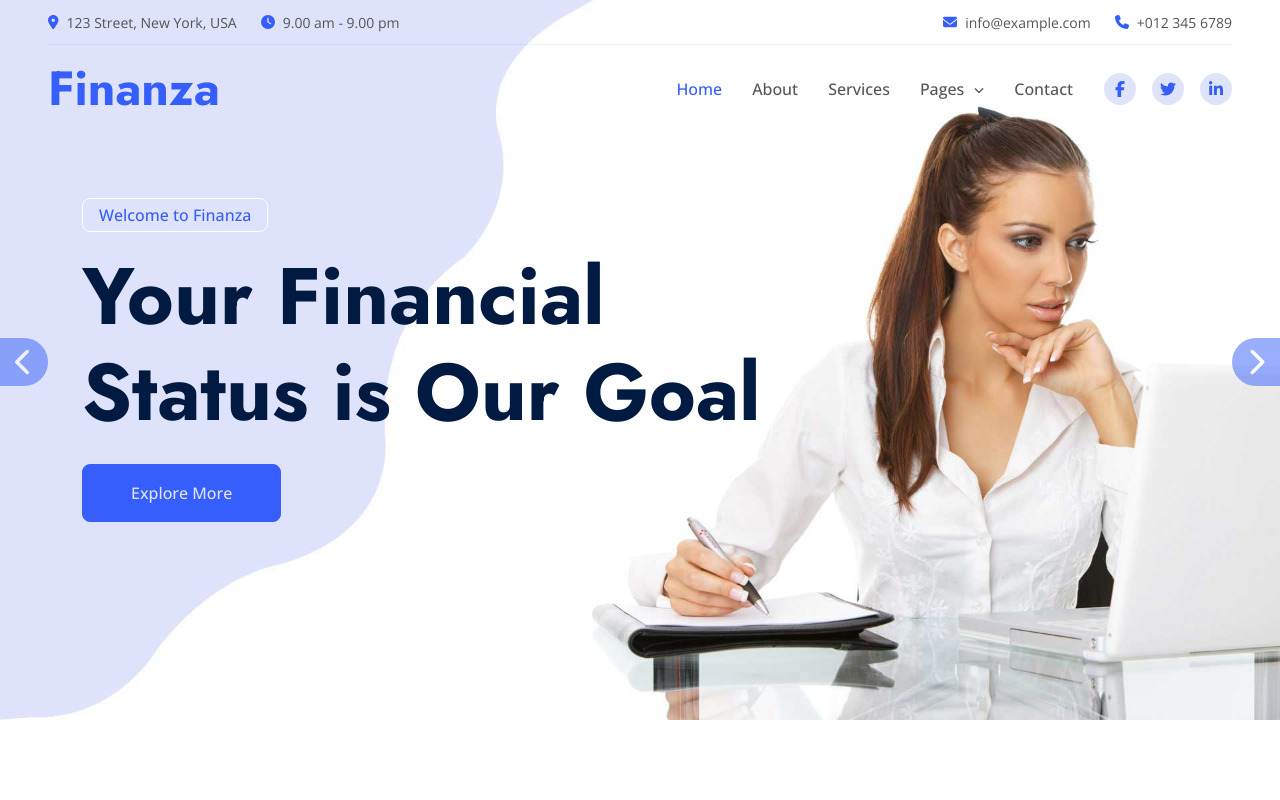
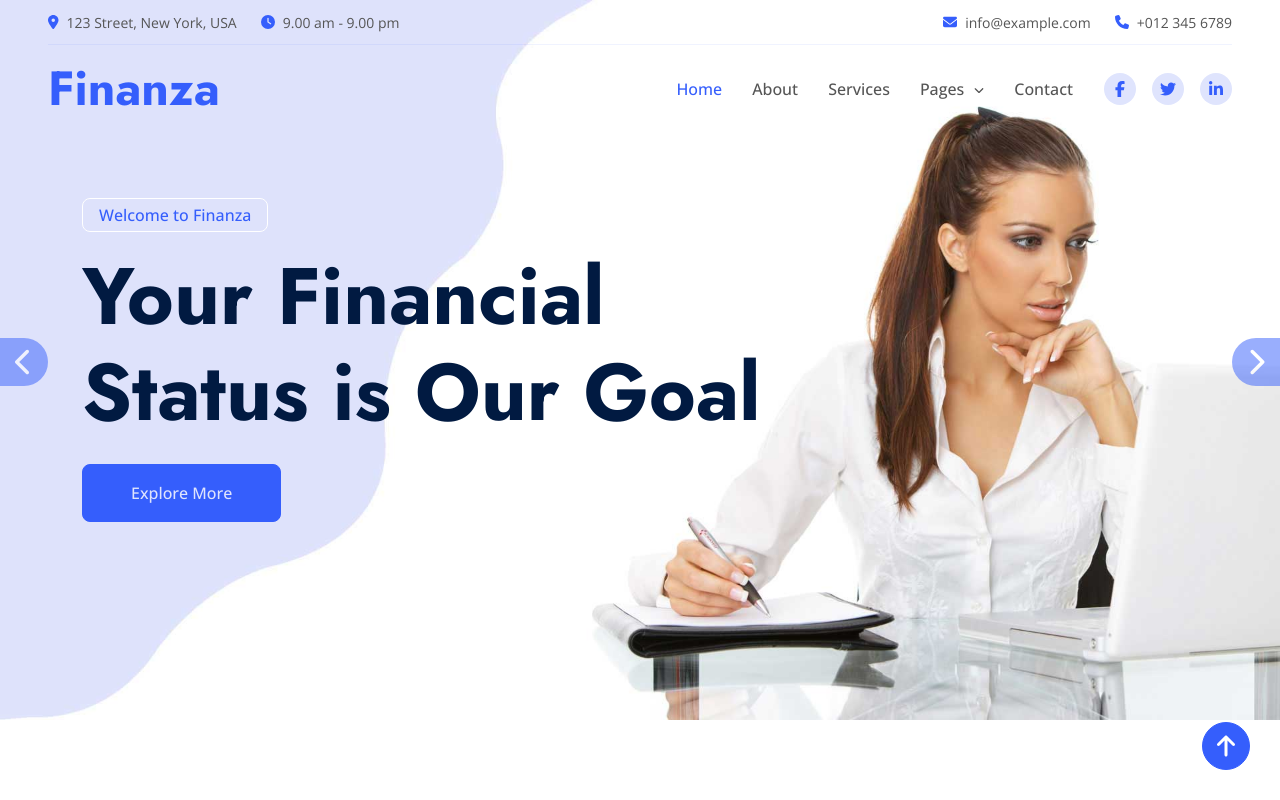
Before and after one commit to idembele70/finanza, a React (Create React App) app: page / in a window 1280 px wide. Shown: the top 800 px of the page. Built offline with nearby package versions, Linux system fonts and the light colour scheme.

Commit message:
[ScrollTopBtn] Design, animation and Js part Done but i need to try to animation the Btn back anim

```diff
--- a/src/components/Header.tsx
+++ b/src/components/Header.tsx
@@ -1,5 +1,5 @@
 import { FontAwesomeIcon } from "@fortawesome/react-fontawesome";
-import styled from "styled-components";
+import styled, { keyframes } from "styled-components";
 
 import { library } from "@fortawesome/fontawesome-svg-core";
 import {
@@ -15,6 +15,7 @@ import {
   faPhone,
   faBars,
   faS,
+  faArrowUp,
 } from "@fortawesome/free-solid-svg-icons";
 import { Link, NavLink, useLocation } from "react-router-dom";
 import { useEffect, useState } from "react";
@@ -26,7 +27,8 @@ library.add(
   faEnvelope,
   faPhone,
   faChevronDown,
-  faBars
+  faBars,
+  faArrowUp
 );
 
 interface ContainerProps {
@@ -38,7 +40,7 @@ const Container = styled.div<ContainerProps>`
   top: ${({ isSticky }) => (isSticky ? -45 : 0)}px;
   left: 0;
   right: 0;
-  z-index: 2;
+  z-index: 3;
   transition: all 100ms ease;
   background-color: ${({ isSticky, theme }) =>
     isSticky ? theme.palette.common.white : "transparent"};
@@ -260,20 +262,97 @@ const Bars = styled(FontAwesomeIcon)`
   font-size: 2rem;
   color: rgba(0, 0, 0, 0.55);
 `;
+interface ScrollTopBtnProps {
+  display: boolean;
+}
+const ScrollTopBtnAnimation = keyframes`
+0% {
+opacity:0;
+display:none;
+},
+25% {
+  opacity:0.12
+},
+50% {
+  opacity:0.25
+},
+70% {
+  opacity:0.5
+}
+100%{
+opacity:1;
+display:block;
+}
+,
+`;
+/* const ScrollTopBtnAnimation = keyframes`
+0% {
+opacity:0;
+},
+25% {
+  opacity:0.12
+},
+50% {
+  opacity:0.25
+},
+70% {
+  opacity:0.5
+}
+100%{
+opacity:1;
+display:none;
+}
+,
+`; */
+const ScrollTopBtn = styled.button<ScrollTopBtnProps>`
+  width: 48px;
+  height: 48px;
+  background-color: ${({ theme }) => theme.palette.primary.main};
+  border: 1px solid ${({ theme }) => theme.palette.primary.main};
+  opacity: ${({ display }) => (display ? 1 : 0)};
+  display: ${({ display }) => (display ? "block" : "none")};
+  border-radius: 50%;
+  position: fixed;
+  bottom: 30px;
+  right: 30px;
+  padding: 0;
+  cursor: pointer;
+  animation: ${ScrollTopBtnAnimation} 1500ms;
+  animation-direction: alternate;
+  animation-fill-mode: forwards;
+  &:hover {
+    background-color: ${({ theme }) => theme.palette.primary.darker};
+  }
+  &:focus {
+    box-shadow: 0 0 0 0.25rem rgba(83, 118, 252, 0.5);
+  }
+`;
+const Icon = styled(FontAwesomeIcon)`
+  color: ${({ theme }) => theme.palette.common.white};
+  font-size: 1.5rem;
+`;
 const Header = () => {
   const { pathname } = useLocation();
   const [isPagesActive, setIsPagesActive] = useState(false);
   const [navToggle, setNavToggle] = useState(false);
   const [dropDownToggle, setDropDownToggle] = useState(false);
   const [isSticky, setIsSticky] = useState(false);
+  const [displayScrollTop, setDisplayScrollTop] = useState(false);
   useEffect(() => {
     const handleScroll = () => {
+      if (window.scrollY > 300) {
+        setDisplayScrollTop(true);
+      } else {
+        setDisplayScrollTop(false);
+      }
       if (window.scrollY > 200) {
         setIsSticky(true);
       } else setIsSticky(false);
     };
     window.addEventListener("scroll", handleScroll);
-    return () => window.removeEventListener("scroll", handleScroll);
+    return () => {
+      window.removeEventListener("scroll", handleScroll);
+    };
   }, []);
   useEffect(() => {
     if (
@@ -290,6 +369,13 @@ const Header = () => {
   };
   const handleToggleDropDown = () => {
     setDropDownToggle(!dropDownToggle);
+  };
+  const handleScrollTop = () => {
+    window.scrollTo({
+      top: 0,
+      left: 0,
+      behavior: "smooth",
+    });
   };
   return (
     <Container isSticky={isSticky}>
@@ -357,6 +443,9 @@ const Header = () => {
           <Bars icon={["fas", "bars"]} />
         </BarsContainer>
       </Bottom>
+      <ScrollTopBtn display={displayScrollTop} onClick={handleScrollTop}>
+        <Icon icon={["fas", "arrow-up"]} />
+      </ScrollTopBtn>
     </Container>
   );
 };
--- a/src/components/Testimonial.tsx
+++ b/src/components/Testimonial.tsx
@@ -127,9 +127,26 @@ const Testimonial = () => {
   const settings: Settings = {
     dots: true,
     infinite: true,
+    slidesToScroll: 1,
     slidesToShow: 3,
-    slidesToScroll: 1,
     arrows: false,
+    responsive: [
+      {
+        breakpoint: 993,
+        settings: {
+          slidesToShow: 1,
+          centerMode: true,
+          centerPadding: "175px",
+        },
+      },
+      {
+        breakpoint: 769,
+        settings: {
+          slidesToShow: 1,
+          centerMode: false,
+        },
+      },
+    ],
   };
   interface SlideItemType {
     description: string;
--- a/src/utils/responsive.ts
+++ b/src/utils/responsive.ts
@@ -33,7 +33,7 @@ export function mdDown(props: CSSObject) {
 }
 export function mdUp(props: CSSObject) {
   return css`
-  @media only screen and (min-width:992px) {
+  @media only screen and (min-width:991px) {
     ${props}
   }
 `
```
